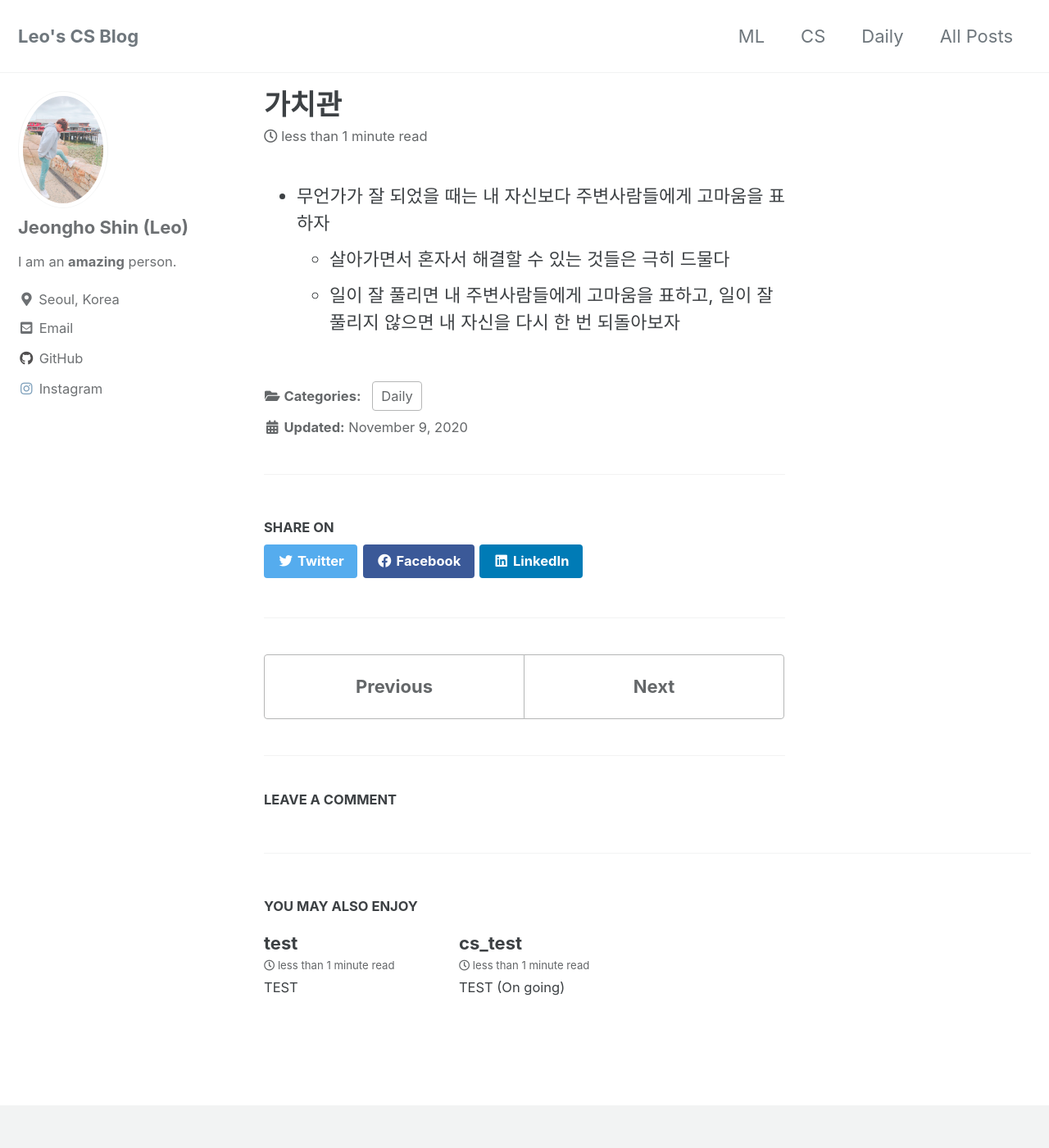
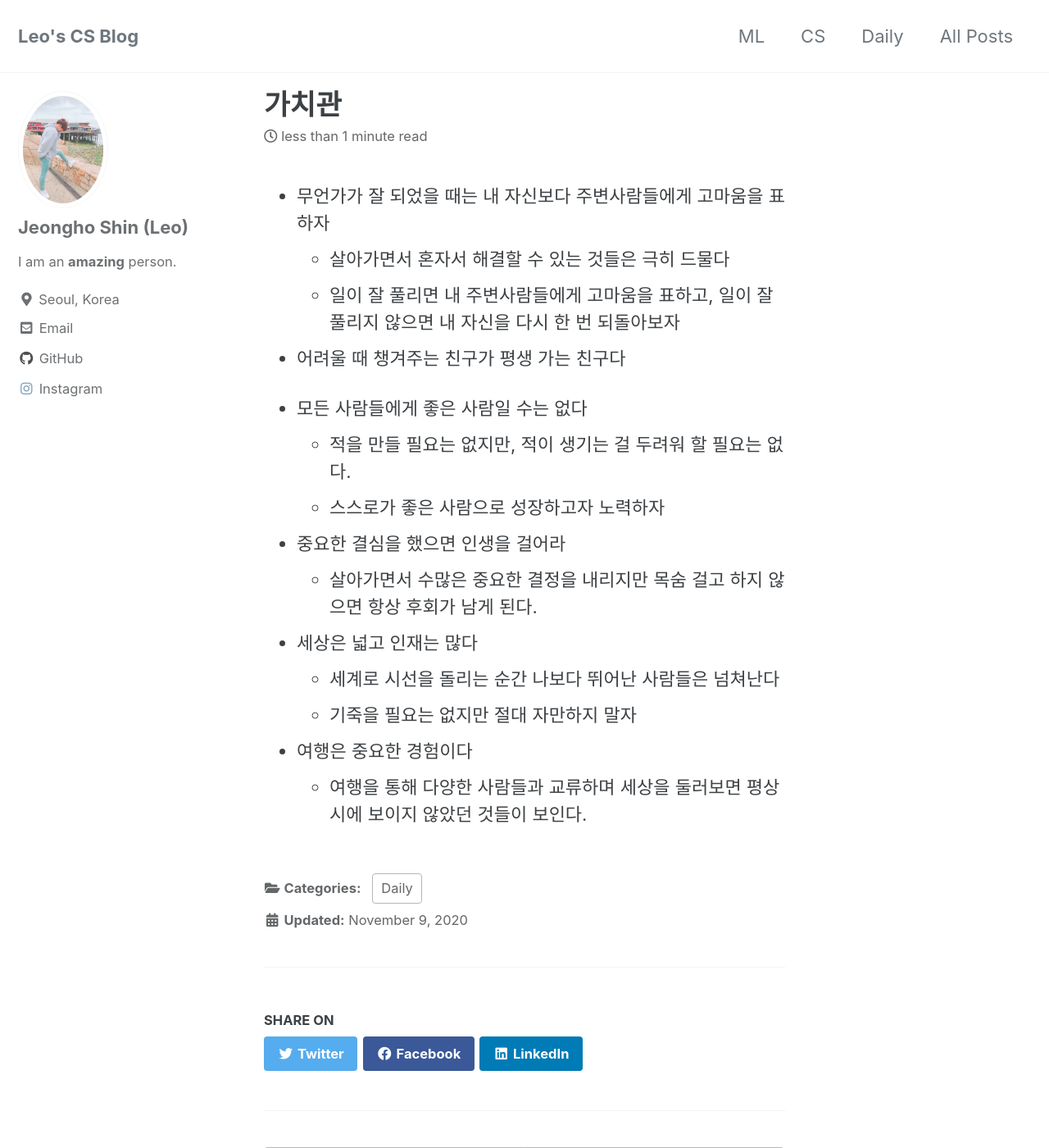
Before and after one commit to mlleo/mlleo.github.io, a Jekyll site: the page built from _posts/2020-11-03-daily.md, in a window 1280 px wide and 1400 px high. Shown: the whole window at 82% size. Built offline with Jekyll 4.4.1, drawn with Linux system fonts in a browser that asks for light colours; cached includes are drawn as plain includes; comment, search, counter and statistics services are not loaded.

Commit message:
Update 2020-11-03-daily.md

```diff
--- a/_posts/2020-11-03-daily.md
+++ b/_posts/2020-11-03-daily.md
@@ -10,3 +10,19 @@ use_math: true # MathJax On
 - 무언가가 잘 되었을 때는 내 자신보다 주변사람들에게 고마움을 표하자
   - 살아가면서 혼자서 해결할 수 있는 것들은 극히 드물다
   - 일이 잘 풀리면 내 주변사람들에게 고마움을 표하고, 일이 잘 풀리지 않으면 내 자신을 다시 한 번 되돌아보자
+
+- 어려울 때 챙겨주는 친구가 평생 가는 친구다
+
+- 모든 사람들에게 좋은 사람일 수는 없다
+  - 적을 만들 필요는 없지만, 적이 생기는 걸 두려워 할 필요는 없다.
+  - 스스로가 좋은 사람으로 성장하고자 노력하자
+
+- 중요한 결심을 했으면 인생을 걸어라
+  - 살아가면서 수많은 중요한 결정을 내리지만 목숨 걸고 하지 않으면 항상 후회가 남게 된다.
+
+- 세상은 넓고 인재는 많다
+  - 세계로 시선을 돌리는 순간 나보다 뛰어난 사람들은 넘쳐난다
+  - 기죽을 필요는 없지만 절대 자만하지 말자
+
+- 여행은 중요한 경험이다
+  - 여행을 통해 다양한 사람들과 교류하며 세상을 둘러보면 평상시에 보이지 않았던 것들이 보인다.
```
